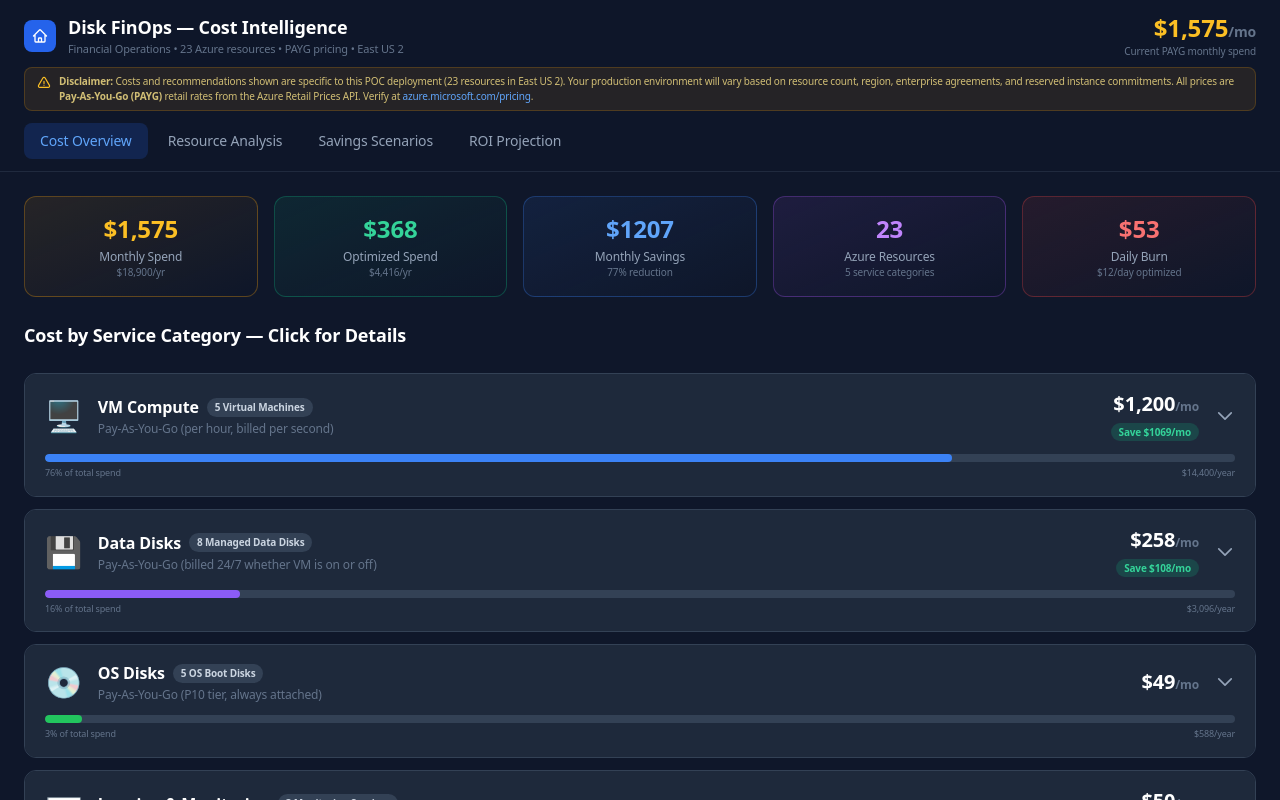
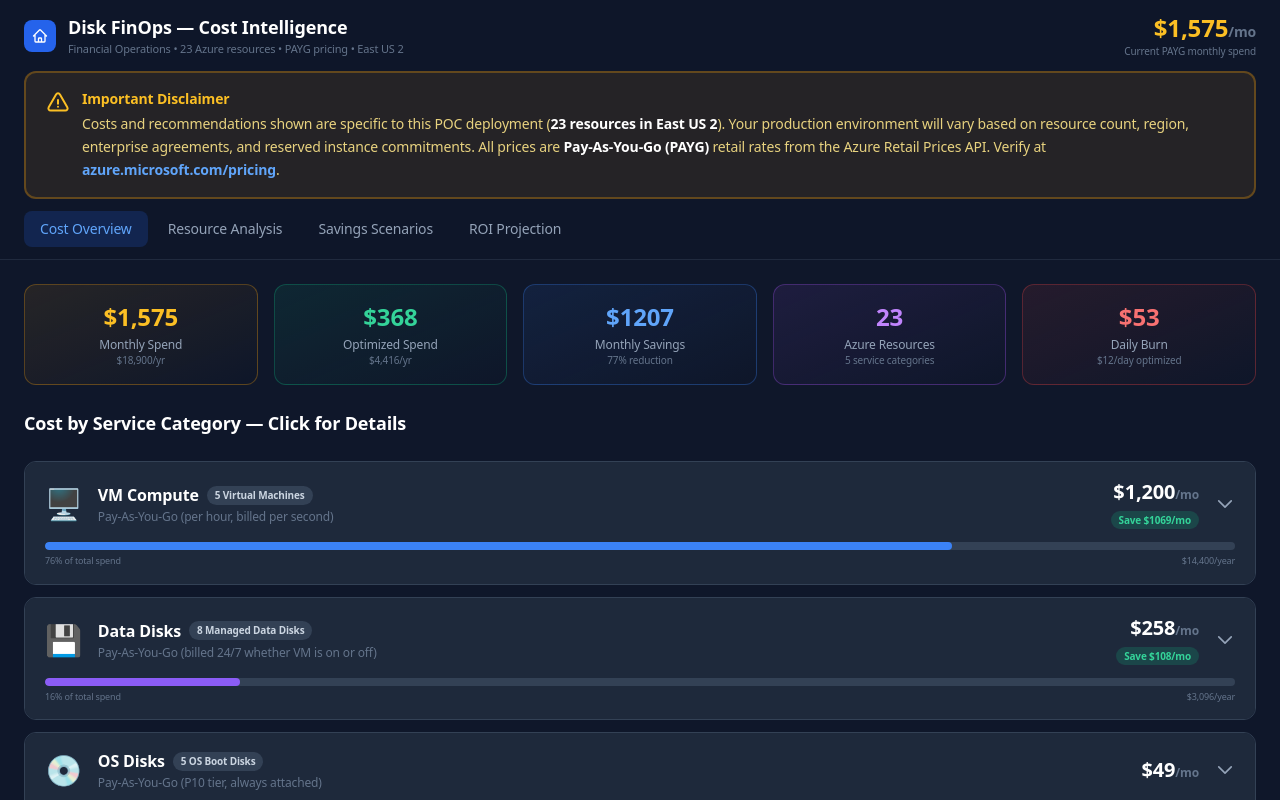
Before and after one commit to KrishnaDistributedcomputing/azure-disk-monitoring, a Next.js app in the folder dashboard/: page /finops in a window 1280 px wide. Shown: the top 800 px of the page. Built offline with nearby package versions, Linux system fonts and the light colour scheme.

Commit message:
fix: larger disclaimer font on FinOps page

```diff
--- a/dashboard/src/app/finops/page.tsx
+++ b/dashboard/src/app/finops/page.tsx
@@ -168,9 +168,12 @@
             </div>
           </div>
           {/* Disclaimer */}
-          <div className="mt-2 rounded-lg bg-amber-500/10 border border-amber-500/20 px-3 py-1.5 flex items-start gap-2">
-            <svg className="h-3.5 w-3.5 text-amber-400 flex-shrink-0 mt-0.5" fill="none" viewBox="0 0 24 24" strokeWidth={2} stroke="currentColor"><path strokeLinecap="round" strokeLinejoin="round" d="M12 9v3.75m-9.303 3.376c-.866 1.5.217 3.374 1.948 3.374h14.71c1.73 0 2.813-1.874 1.948-3.374L13.949 3.378c-.866-1.5-3.032-1.5-3.898 0L2.697 16.126zM12 15.75h.007v.008H12v-.008z" /></svg>
-            <p className="text-[10px] text-amber-200/80"><strong>Disclaimer:</strong> Costs and recommendations shown are specific to this POC deployment ({TOTAL_COMPONENTS} resources in East US 2). Your production environment will vary based on resource count, region, enterprise agreements, and reserved instance commitments. All prices are <strong>Pay-As-You-Go (PAYG)</strong> retail rates from the Azure Retail Prices API. Verify at <a href="https://azure.microsoft.com/pricing/calculator/" target="_blank" rel="noopener noreferrer" className="text-blue-400 hover:underline">azure.microsoft.com/pricing</a>.</p>
+          <div className="mt-3 rounded-xl bg-amber-500/10 border-2 border-amber-500/30 px-5 py-4 flex items-start gap-3">
+            <svg className="h-6 w-6 text-amber-400 flex-shrink-0 mt-0.5" fill="none" viewBox="0 0 24 24" strokeWidth={2} stroke="currentColor"><path strokeLinecap="round" strokeLinejoin="round" d="M12 9v3.75m-9.303 3.376c-.866 1.5.217 3.374 1.948 3.374h14.71c1.73 0 2.813-1.874 1.948-3.374L13.949 3.378c-.866-1.5-3.032-1.5-3.898 0L2.697 16.126zM12 15.75h.007v.008H12v-.008z" /></svg>
+            <div>
+              <div className="text-sm font-bold text-amber-400 mb-1">Important Disclaimer</div>
+              <p className="text-sm text-amber-200/90 leading-relaxed">Costs and recommendations shown are specific to this POC deployment (<strong className="text-white">{TOTAL_COMPONENTS} resources in East US 2</strong>). Your production environment will vary based on resource count, region, enterprise agreements, and reserved instance commitments. All prices are <strong className="text-white">Pay-As-You-Go (PAYG)</strong> retail rates from the Azure Retail Prices API. Verify at <a href="https://azure.microsoft.com/pricing/calculator/" target="_blank" rel="noopener noreferrer" className="text-blue-400 hover:underline font-semibold">azure.microsoft.com/pricing</a>.</p>
+            </div>
           </div>
           <nav className="mt-3 flex gap-1">
             {([
```
